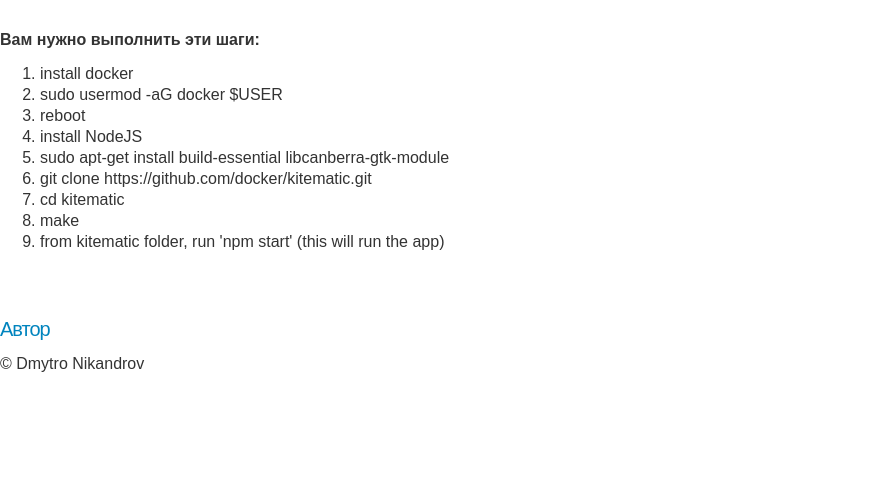
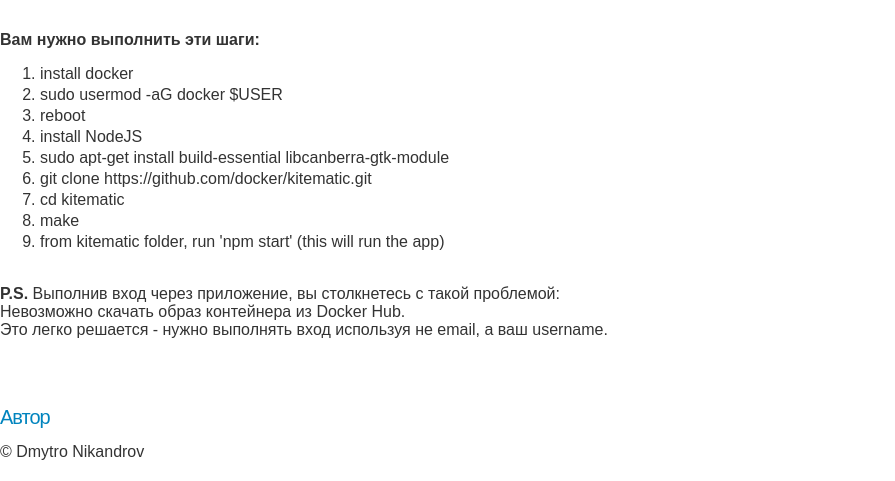
Before and after one commit to dimonik/dimonik.github.io, a plain HTML site: page blog/DockerKitematic.html in a window 1280 px wide. Shown: the part 525-1006 px from the top of the page, without its empty margins (0-895 px from the left). Before the commit the page ends 918 px from the top, so only its background shows below. Drawn offline with Linux system fonts and the light colour scheme.

Commit message:
typo fix #3

```diff
--- a/blog/DockerKitematic.html
+++ b/blog/DockerKitematic.html
@@ -63,6 +63,12 @@
 <li>make</li>
 <li>from kitematic folder, run 'npm start' (this will run the app)</li>
 </ol>
+<br />
+<p>
+<b>P.S.</b> Выполнив вход через приложение, вы столкнетесь с такой проблемой:<br />
+Невозможно скачать образ контейнера из Docker Hub.<br />
+Это легко решается - нужно выполнять вход используя не email, а ваш username.<br />
+</p>
 <br /><br />
 <p>
 <h3>Автор</h3>
```
